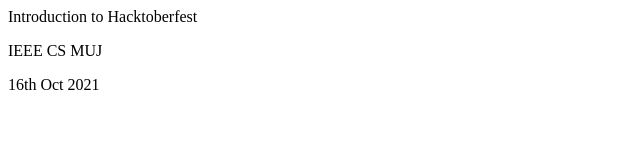
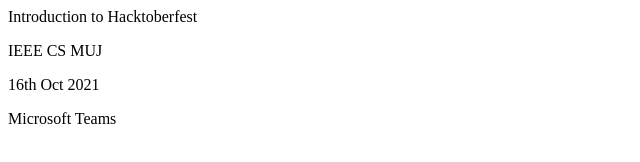
Before and after one commit to ieeemuj/IntroToHacktoberfest, a plain HTML site: page index.html in a window 1280 px wide. Shown: the whole page, without its empty margins (0-640 px from the left). Drawn offline with Linux system fonts and the light colour scheme.

Commit message:
Added platform details

```diff
--- a/index.html
+++ b/index.html
@@ -3,5 +3,6 @@
 		<p>Introduction to Hacktoberfest</p>
 		<p>IEEE CS MUJ</p>
 		<p>16th Oct 2021</p>
+		<p>Microsoft Teams</p>
 	</body>
 </html>
```
